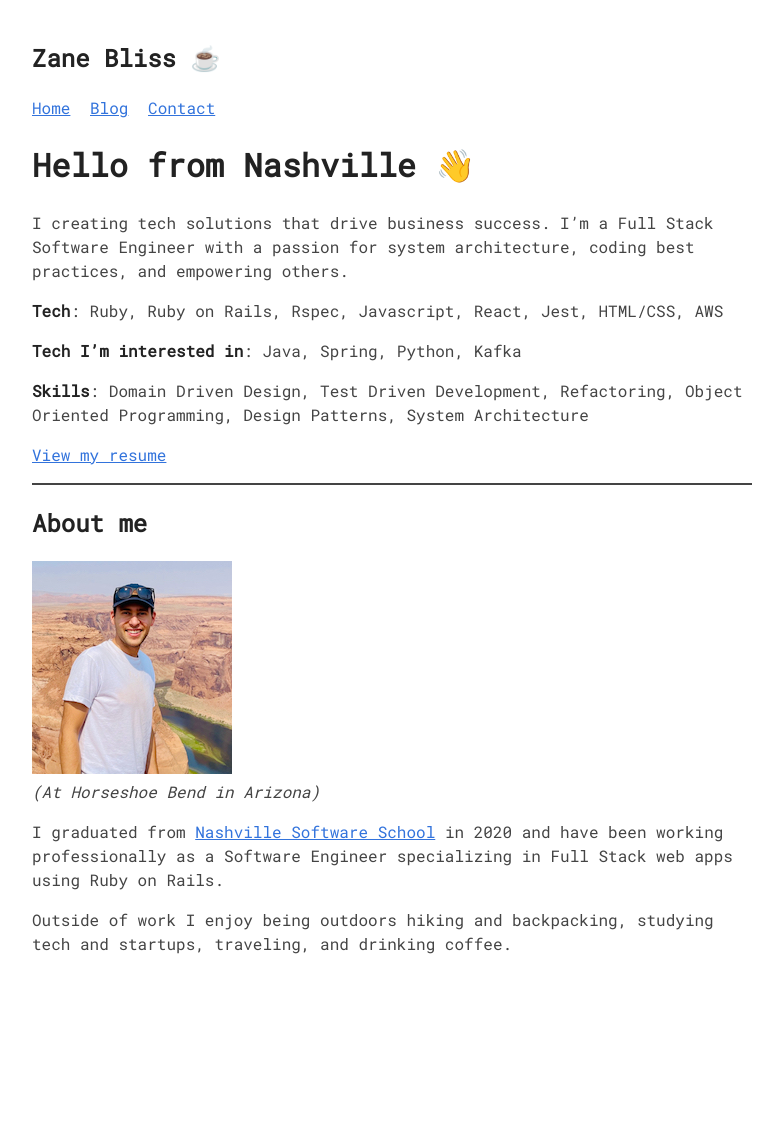
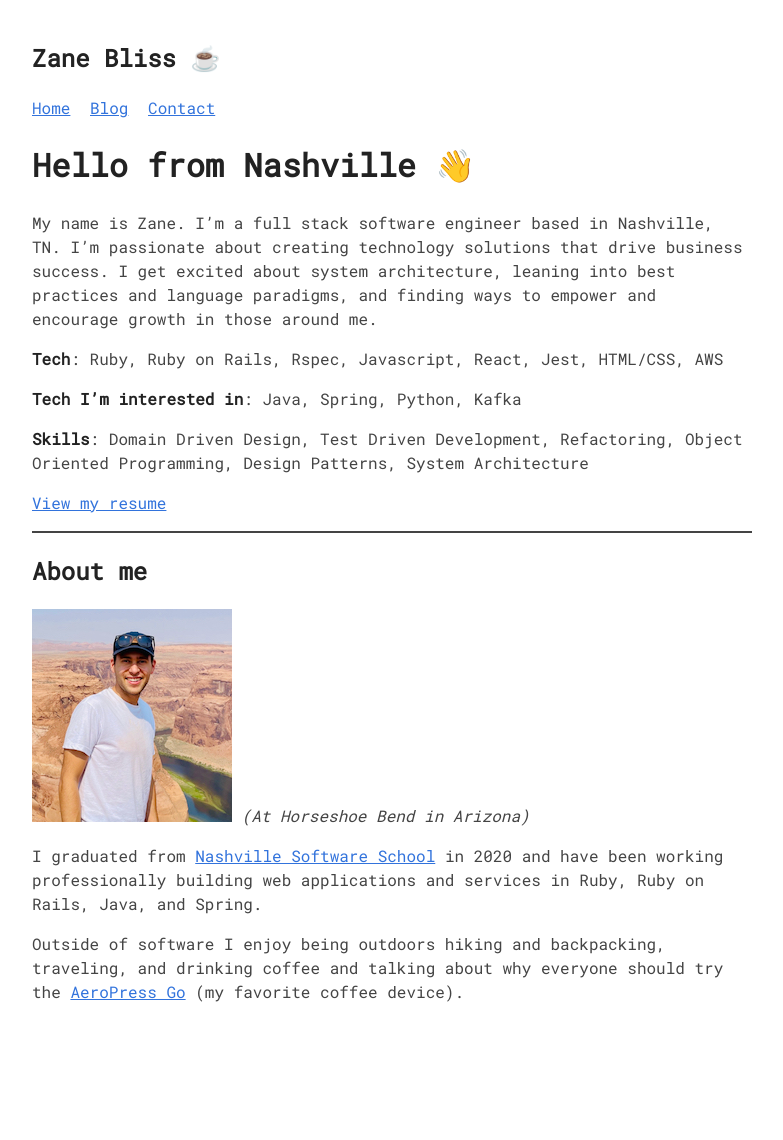
Before and after one commit to zanebliss/zanebliss.github.io, a Jekyll site: the page built from index.md, in a window 1280 px wide. Shown: the whole page, without its empty margins (248-1031 px from the left). Built offline with Jekyll 4.4.1, drawn with Linux system fonts in a browser that asks for light colours; before the commit the page ends 1092 px from its top, so only the background shows below that.

Commit message:
update home page

```diff
--- a/index.md
+++ b/index.md
@@ -5,7 +5,7 @@ title: Home
 
 # Hello from Nashville 👋
 
-I creating tech solutions that drive business success. I'm a Full Stack Software Engineer with a passion for system architecture, coding best practices, and empowering others.
+My name is Zane. I'm a full stack software engineer based in Nashville, TN. I'm passionate about creating technology solutions that drive business success. I get excited about system architecture, leaning into best practices and language paradigms, and finding ways to empower and encourage growth in those around me.
 
 **Tech**: Ruby, Ruby on Rails, Rspec, Javascript, React, Jest, HTML/CSS, AWS
 
@@ -15,7 +15,6 @@ I creating tech solutions that drive business success. I'm a Full Stack Software
 
 [View my resume](./assets/images/resume.pdf){:target="_blank"}
 
-
 ___
 
 ## About me
@@ -23,6 +22,6 @@ ___
 ![image portrait at Horseshoe Bend](./assets/images/portrait.jpg)
 _(At Horseshoe Bend in Arizona)_
 
-I graduated from [Nashville Software School](https://nashvillesoftwareschool.com/) in 2020 and have been working professionally as a Software Engineer specializing in Full Stack web apps using Ruby on Rails.
+I graduated from [Nashville Software School](https://nashvillesoftwareschool.com/) in 2020 and have been working professionally building web applications and services in Ruby, Ruby on Rails, Java, and Spring.
 
-Outside of work I enjoy being outdoors hiking and backpacking, studying tech and startups, traveling, and drinking coffee.
+Outside of software I enjoy being outdoors hiking and backpacking, traveling, and drinking coffee and talking about why everyone should try the [AeroPress Go](https://aeropress.com/products/aeropress-go-travel-coffee-press) (my favorite coffee device).
```
